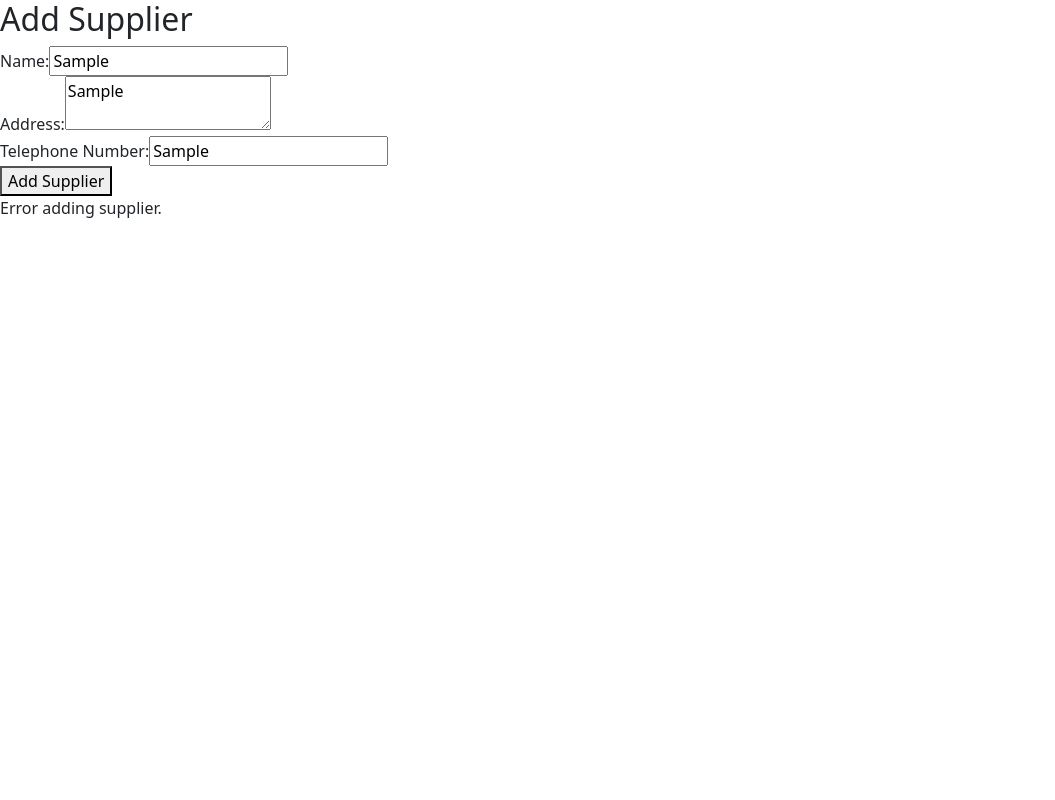
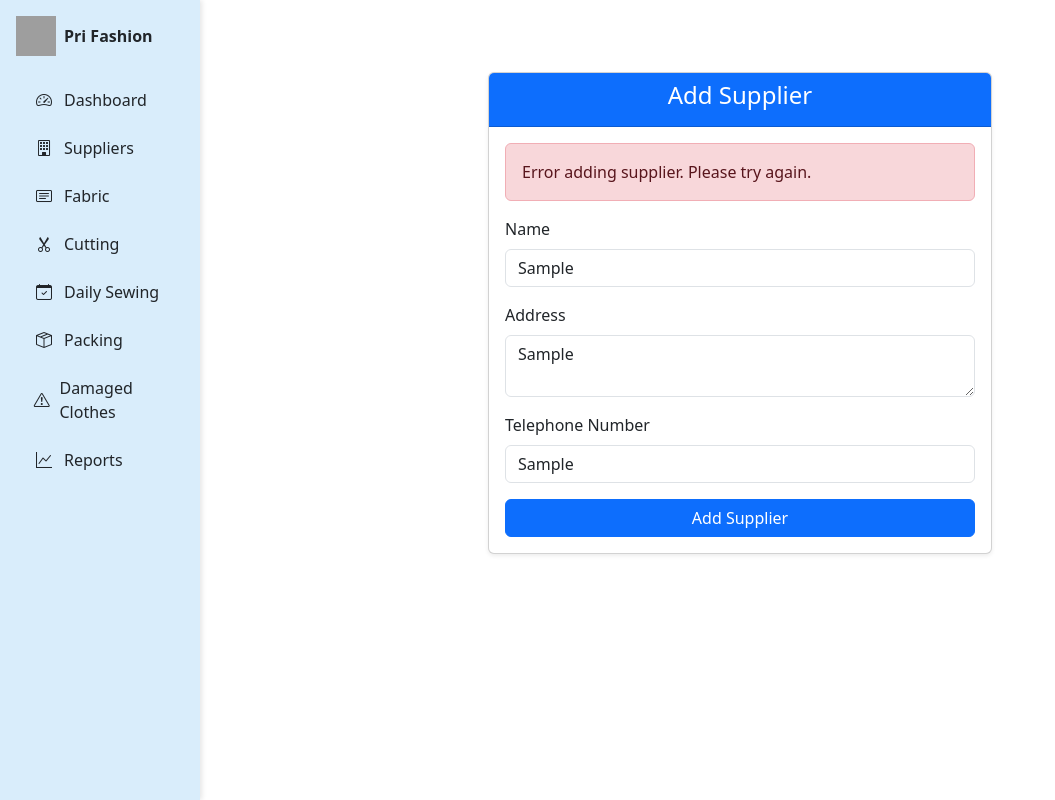
Before and after one commit to tashidu/Pri_Fashion_, a React (Create React App) app in the folder frontend/: page /addsupplier in a window 1280 px wide. Both pictures are taken after typing "Sample", "Sample", "Sample" into the empty fields and a click on the button "Add Supplier". Shown: the whole page, without its empty margins (0-1055 px from the left). Built offline with nearby package versions, Linux system fonts and the light colour scheme; no server answers; grey boxes are pictures that could not be loaded.

Commit message:
inventory manager dashboard

```diff
--- a/frontend/package.json
+++ b/frontend/package.json
@@ -3,6 +3,7 @@
   "version": "0.1.0",
   "private": true,
   "dependencies": {
+    "@shadcn/ui": "^0.0.4",
     "@testing-library/dom": "^10.4.0",
     "@testing-library/jest-dom": "^6.6.3",
     "@testing-library/react": "^16.2.0",
@@ -10,7 +11,9 @@
     "axios": "^1.8.2",
     "bootstrap": "^5.3.3",
     "bootstrap-icons": "^1.11.3",
+    "lucide-react": "^0.484.0",
     "react": "^19.0.0",
+    "react-bootstrap": "^2.10.9",
     "react-dom": "^19.0.0",
     "react-icons": "^5.5.0",
     "react-router-dom": "^7.3.0",
--- /dev/null
+++ b/frontend/src/components/InventoryManagerNavBar.js
@@ -0,0 +1,130 @@
+import React, { useState, useEffect } from "react";
+import { Outlet, Link } from "react-router-dom";
+import "bootstrap/dist/css/bootstrap.min.css";
+import "bootstrap-icons/font/bootstrap-icons.css";
+
+function InventoryManagerNavBar() {
+  // Set sidebar to open if window width >= 768px; otherwise, minimized.
+  const [isSidebarOpen, setIsSidebarOpen] = useState(window.innerWidth >= 768);
+
+  useEffect(() => {
+    const handleResize = () => {
+      if (window.innerWidth < 768) {
+        setIsSidebarOpen(false);
+      } else {
+        setIsSidebarOpen(true);
+      }
+    };
+
+    window.addEventListener("resize", handleResize);
+    return () => window.removeEventListener("resize", handleResize);
+  }, []);
+
+  return (
+    <div className="d-flex">
+      {/* Sidebar */}
+      <div
+        className={`text-dark p-3 ${isSidebarOpen ? "sidebar-open" : "sidebar-closed"}`}
+        style={{
+          height: "100vh",
+          width: isSidebarOpen ? "200px" : "60px",
+          position: "fixed",
+          top: "0",
+          left: "0",
+          paddingTop: "20px",
+          backgroundColor: "#D9EDFB",
+          transition: "width 0.3s ease",
+          boxShadow: "2px 0 5px rgba(0, 0, 0, 0.1)",
+          overflowX: "hidden",
+          zIndex: 1000,
+        }}
+      >
+        {/* Brand logo and name */}
+        <div className="d-flex align-items-center mb-4">
+          <img
+            src="/logo.jpg"
+            alt="Pri Fashion Logo"
+            className="me-2"
+            style={{ width: "40px", height: "40px" }}
+          />
+          {isSidebarOpen && <span className="fw-bold">Pri Fashion</span>}
+        </div>
+
+        {/* Navigation items */}
+        <ul className="nav flex-column">
+          <li className="nav-item mb-2">
+            <Link className="nav-link d-flex align-items-center text-dark" to="/inventory-dashboard">
+              <div className="me-2 text-center" style={{ width: "24px" }}>
+                <i className="bi bi-speedometer2"></i>
+              </div>
+              {isSidebarOpen && <span>Dashboard</span>}
+            </Link>
+          </li>
+          <li className="nav-item mb-2">
+            <Link className="nav-link d-flex align-items-center text-dark" to="/addsupplier">
+              <div className="me-2 text-center" style={{ width: "24px" }}>
+                <i className="bi bi-building"></i>
+              </div>
+              {isSidebarOpen && <span>Suppliers</span>}
+            </Link>
+          </li>
+          <li className="nav-item mb-2">
+            <Link className="nav-link d-flex align-items-center text-dark" to="/addfabric">
+              <div className="me-2 text-center" style={{ width: "24px" }}>
+                <i className="bi bi-card-text"></i>
+              </div>
+              {isSidebarOpen && <span>Fabric</span>}
+            </Link>
+          </li>
+          <li className="nav-item mb-2">
+            <Link className="nav-link d-flex align-items-center text-dark" to="/addcutting">
+              <div className="me-2 text-center" style={{ width: "24px" }}>
+                <i className="bi bi-scissors"></i>
+              </div>
+              {isSidebarOpen && <span>Cutting</span>}
+            </Link>
+          </li>
+          <li className="nav-item mb-2">
+            <Link className="nav-link d-flex align-items-center text-dark" to="/adddailysewing">
+              <div className="me-2 text-center" style={{ width: "24px" }}>
+                <i className="bi bi-calendar-check"></i>
+              </div>
+              {isSidebarOpen && <span>Daily Sewing</span>}
+            </Link>
+          </li>
+          <li className="nav-item mb-2">
+            <Link className="nav-link d-flex align-items-center text-dark" to="/packing">
+              <div className="me-2 text-center" style={{ width: "24px" }}>
+                <i className="bi bi-box-seam"></i>
+              </div>
+              {isSidebarOpen && <span>Packing</span>}
+            </Link>
+          </li>
+          <li className="nav-item mb-2">
+            <Link className="nav-link d-flex align-items-center text-dark" to="/damaged-clothes">
+              <div className="me-2 text-center" style={{ width: "24px" }}>
+                <i className="bi bi-exclamation-triangle"></i>
+              </div>
+              {isSidebarOpen && <span>Damaged Clothes</span>}
+            </Link>
+          </li>
+          <li className="nav-item mb-2">
+            <Link className="nav-link d-flex align-items-center text-dark" to="/inventory-reports">
+              <div className="me-2 text-center" style={{ width: "24px" }}>
+                <i className="bi bi-graph-up"></i>
+              </div>
+              {isSidebarOpen && <span>Reports</span>}
+            </Link>
+          </li>
+        </ul>
+      </div>
+
+      {/* Main content area to render nested routes */}
+      <div className={`main-content ${isSidebarOpen ? "sidebar-open" : "sidebar-closed"}`} style={{ marginLeft: isSidebarOpen ? "200px" : "60px", width: "100%" }}>
+        <Outlet />
+      </div>
+    </div>
+  );
+}
+
+export default InventoryManagerNavBar;
--- a/frontend/src/pages/AddCutting.js
+++ b/frontend/src/pages/AddCutting.js
@@ -1,6 +1,7 @@
 import React, { useState, useEffect } from 'react';
 import axios from 'axios';
 import Select from 'react-select';
+import InventoryManagerNavBar from "../components/InventoryManagerNavBar";
 
 const AddCuttingRecord = () => {
   // Overall cutting record fields
@@ -235,6 +236,9 @@ const AddCuttingRecord = () => {
   };
 
   return (
+    <>
+     <InventoryManagerNavBar/>
+
     <div style={formStyles.container}>
       <h2 style={formStyles.header}>Add Cutting Record</h2>
 
@@ -428,6 +432,7 @@ const AddCuttingRecord = () => {
         </div>
       </form>
     </div>
+    </>
   );
 };
 
--- a/frontend/src/pages/AddDailySewingRecord.js
+++ b/frontend/src/pages/AddDailySewingRecord.js
@@ -1,5 +1,7 @@
 import React, { useState, useEffect } from 'react';
 import axios from 'axios';
+import InventoryManagerNavBar from "../components/InventoryManagerNavBar";
+
 
 const AddDailySewingRecord = () => {
   // Dropdown states
@@ -92,6 +94,9 @@ const AddDailySewingRecord = () => {
   };
 
   return (
+    <>
+     <InventoryManagerNavBar/>
+
     <div style={{ maxWidth: "600px", margin: "0 auto", padding: "20px" }}>
       <h2>Add Daily Sewing Record</h2>
       {message && <p>{message}</p>}
@@ -202,6 +207,7 @@ const AddDailySewingRecord = () => {
         </button>
       </form>
     </div>
+    </>
   );
 };
 
--- a/frontend/src/pages/AddFabric.js
+++ b/frontend/src/pages/AddFabric.js
@@ -1,88 +1,82 @@
 import React, { useState, useEffect } from "react";
 import axios from "axios";
 import Select from "react-select";
-import { FaPlus, FaTrash } from "react-icons/fa"; // optional icons for plus/trash
+import { FaPlus, FaTrash } from "react-icons/fa";
+import { Container, Row, Col, Form, Button, Card, Alert } from 'react-bootstrap';
+import 'bootstrap/dist/css/bootstrap.min.css';
+import InventoryManagerNavBar from "../components/InventoryManagerNavBar";
 
 const AddFabric = () => {
-  // Shared fields (FabricDefinition)
+  // State variables
   const [fabricName, setFabricName] = useState("");
   const [selectedSupplier, setSelectedSupplier] = useState(null);
   const [dateAdded, setDateAdded] = useState("");
-
-  // Variants (FabricVariant) array
-  const [variants, setVariants] = useState([
-    { color: "#000000", totalYard: "", pricePerYard: "" },
-  ]);
-
-  // Suppliers list for dropdown
+  const [variants, setVariants] = useState([{ color: "#000000", totalYard: "", pricePerYard: "" }]);
   const [suppliers, setSuppliers] = useState([]);
   const [message, setMessage] = useState("");
+  const [isSubmitting, setIsSubmitting] = useState(false);
 
-  // Fetch suppliers on component mount
+  // Fetch suppliers
   useEffect(() => {
-    axios
-      .get("http://localhost:8000/api/suppliers/")
+    axios.get("http://localhost:8000/api/suppliers/")
       .then((response) => {
-        console.log("API suppliers response:", response.data); // Debug log
         const supplierOptions = response.data.map((sup) => ({
-          value: sup.supplier_id, // Make sure this matches your API response field
-          label: sup.name,        // Ensure this is the correct field for the supplier name
+          value: sup.supplier_id,
+          label: sup.name,
         }));
         setSuppliers(supplierOptions);
       })
       .catch((error) => {
         console.error("Error fetching suppliers:", error);
+        setMessage("Failed to load suppliers");
       });
   }, []);
 
-
-  // Add a new variant row
+  // Handle adding a variant
   const handleAddVariant = () => {
-    setVariants([
-      ...variants,
-      { color: "#000000", totalYard: "", pricePerYard: "" },
-    ]);
+    setVariants([...variants, { color: "#000000", totalYard: "", pricePerYard: "" }]);
   };
 
-  // Remove a variant row by index
+  // Handle removing a variant
   const handleRemoveVariant = (index) => {
     const updated = variants.filter((_, i) => i !== index);
     setVariants(updated);
   };
 
-  // Update a field within a variant
+  // Handle variant input changes
   const handleVariantChange = (index, field, value) => {
     const updated = [...variants];
     updated[index][field] = value;
     setVariants(updated);
   };
 
-  // Submit the form
+  // Submit handler
   const handleSubmit = async (e) => {
     e.preventDefault();
     setMessage("");
+    setIsSubmitting(true);
 
     if (!selectedSupplier) {
       setMessage("Please select a supplier.");
+      setIsSubmitting(false);
       return;
     }
     if (!fabricName || !dateAdded) {
       setMessage("Please fill out Fabric Name and Date.");
+      setIsSubmitting(false);
       return;
     }
 
     try {
-      // 1) Create the FabricDefinition
       const defResponse = await axios.post("http://localhost:8000/api/fabric-definitions/", {
         fabric_name: fabricName,
-        supplier: selectedSupplier.value, // send supplier ID
+        supplier: selectedSupplier.value,
         date_added: dateAdded,
       });
 
       if (defResponse.status === 201) {
         const definitionId = defResponse.data.id;
 
-        // 2) Create each FabricVariant
         for (let variant of variants) {
           await axios.post("http://localhost:8000/api/fabric-variants/", {
             fabric_definition: definitionId,
@@ -93,7 +87,6 @@ const AddFabric = () => {
         }
 
         setMessage("Fabric and variants created successfully!");
-        // Reset the form
         setFabricName("");
         setSelectedSupplier(null);
         setDateAdded("");
@@ -102,30 +95,43 @@ const AddFabric = () => {
     } catch (error) {
       console.error("Error creating fabric or variants:", error);
       setMessage("Error creating fabric or variants.");
+    } finally {
+      setIsSubmitting(false);
     }
   };
 
   return (
-    <div style={{ maxWidth: "600px", margin: "0 auto" }}>
-      <h2 style={{ textAlign: "center", marginBottom: "1rem" }}>Add Fabric</h2>
-      {message && <p style={{ color: "red" }}>{message}</p>}
+    <>
+    <InventoryManagerNavBar/>
+    <div className="main-content">
+    <Container className="add-fabric-container" style={{ padding: '2rem 0', backgroundColor: '#f4f6f9' }}>
+      <Row className="justify-content-center">
+        <Col md={8} lg={6}>
+          <Card className="shadow-sm" style={{ animation: 'fadeIn 1s' }}>
+            <Card.Header as="h2" className="text-center bg-primary text-white">
+              Add Fabric
+            </Card.Header>
+            <Card.Body>
+              {message && (
+                <Alert variant={message.includes("successfully") ? "success" : "danger"} style={{ animation: 'bounceIn 1s' }}>
+                  {message}
+                </Alert>
+              )}
 
-      <form onSubmit={handleSubmit}>
-        {/* Fabric Name */}
-        <div style={{ marginBottom: "1rem" }}>
-          <label>Fabric Name</label>
-          <input
+              <Form onSubmit={handleSubmit}>
+                <Form.Group className="mb-3">
+                  <Form.Label>Fabric Name</Form.Label>
+                  <Form.Control
                     type="text"
                     value={fabricName}
                     onChange={(e) => setFabricName(e.target.value)}
                     required
-            style={{ width: "100%" }}
+                    placeholder="Enter fabric name"
                   />
-        </div>
+                </Form.Group>
 
-        {/* Supplier Dropdown */}
-        <div style={{ marginBottom: "1rem" }}>
-          <label>Supplier</label>
+                <Form.Group className="mb-3">
+                  <Form.Label>Supplier</Form.Label>
                   <Select
                     options={suppliers}
                     value={selectedSupplier}
@@ -133,125 +139,95 @@ const AddFabric = () => {
                     placeholder="Select a supplier..."
                     isSearchable
                   />
-        </div>
+                </Form.Group>
 
-        {/* Date Added */}
-        <div style={{ marginBottom: "1rem" }}>
-          <label>Date Added</label>
-          <input
+                <Form.Group className="mb-3">
+                  <Form.Label>Date Added</Form.Label>
+                  <Form.Control
                     type="date"
                     value={dateAdded}
                     onChange={(e) => setDateAdded(e.target.value)}
                     required
-            style={{ width: "100%" }}
                   />
-        </div>
+                </Form.Group>
 
-        {/* Variants Section */}
-        <div>
-          <h4>Variants</h4>
+                <Card className="mb-3 variant-container" style={{ backgroundColor: '#f8f9fa', border: '1px solid #dee2e6' }}>
+                  <Card.Header>Variants</Card.Header>
+                  <Card.Body>
                     {variants.map((variant, index) => (
-            <div
-              key={index}
-              style={{
-                border: "1px solid #ccc",
-                padding: "1rem",
-                marginBottom: "1rem",
-                position: "relative",
-              }}
-            >
-              {/* Color */}
-              <div style={{ marginBottom: "0.5rem" }}>
-                <label>Color</label>
-                <input
+                      <Card key={index} className="mb-3 variant-card" style={{ transition: 'all 0.3s ease' }}>
+                        <Card.Body>
+                          <Row>
+                            <Col md={4}>
+                              <Form.Group>
+                                <Form.Label>Color</Form.Label>
+                                <Form.Control
                                   type="color"
                                   value={variant.color}
                                   onChange={(e) => handleVariantChange(index, "color", e.target.value)}
-                  style={{ marginLeft: "1rem" }}
                                 />
-              </div>
+                              </Form.Group>
+                            </Col>
 
-              {/* Total Yard */}
-              <div style={{ marginBottom: "0.5rem" }}>
-                <label>Total Yard</label>
-                <input
+                            <Col md={4}>
+                              <Form.Group>
+                                <Form.Label>Total Yard</Form.Label>
+                                <Form.Control
                                   type="number"
                                   value={variant.totalYard}
                                   onChange={(e) => handleVariantChange(index, "totalYard", e.target.value)}
-                  style={{ marginLeft: "1rem" }}
+                                  placeholder="Yards"
                                 />
-              </div>
+                              </Form.Group>
+                            </Col>
 
-              {/* Price per Yard */}
-              <div style={{ marginBottom: "0.5rem" }}>
-                <label>Price per Yard</label>
-                <input
+                            <Col md={4}>
+                              <Form.Group>
+                                <Form.Label>Price per Yard</Form.Label>
+                                <Form.Control
                                   type="number"
                                   value={variant.pricePerYard}
                                   onChange={(e) => handleVariantChange(index, "pricePerYard", e.target.value)}
-                  style={{ marginLeft: "1rem" }}
+                                  placeholder="Price"
                                 />
-              </div>
+                              </Form.Group>
+                            </Col>
+                          </Row>
 
-              {/* Remove Button */}
                           {variants.length > 1 && (
-                <button
-                  type="button"
+                            <Button
+                              variant="danger"
                               onClick={() => handleRemoveVariant(index)}
-                  style={{
-                    position: "absolute",
-                    top: "1rem",
-                    right: "1rem",
-                    backgroundColor: "#dc3545",
-                    color: "#fff",
-                    border: "none",
-                    padding: "0.3rem 0.6rem",
-                    cursor: "pointer",
-                  }}
+                              className="position-absolute top-0 end-0 m-2"
                             >
                               <FaTrash />
-                </button>
+                            </Button>
                           )}
-            </div>
+                        </Card.Body>
+                      </Card>
                     ))}
 
-          {/* Add Variant Button */}
-          <button
-            type="button"
+                    <Button
+                      variant="primary"
                       onClick={handleAddVariant}
-            style={{
-              display: "inline-flex",
-              alignItems: "center",
-              gap: "0.3rem",
-              backgroundColor: "#0d6efd",
-              color: "#fff",
-              border: "none",
-              padding: "0.5rem 1rem",
-              cursor: "pointer",
-            }}
+                      className="d-flex align-items-center gap-2"
                     >
-            <FaPlus />
-            Add Variant
-          </button>
+                      <FaPlus /> Add Variant
+                    </Button>
+                  </Card.Body>
+                </Card>
+
+                <Button type="submit" variant="success" disabled={isSubmitting} className="w-100">
+                  {isSubmitting ? 'Submitting...' : 'Submit'}
+                </Button>
+              </Form>
+            </Card.Body>
+          </Card>
+        </Col>
+      </Row>
+    </Container>
     </div>
-
-        {/* Submit Button */}
-        <div style={{ marginTop: "1rem" }}>
-          <button
-            type="submit"
-            style={{
-              backgroundColor: "#198754",
-              color: "#fff",
-              border: "none",
-              padding: "0.6rem 1.2rem",
-              cursor: "pointer",
-            }}
-          >
-            Submit
-          </button>
-        </div>
-      </form>
-    </div>
+    </>
   );
 };
 
--- a/frontend/src/pages/AddSupplier.js
+++ b/frontend/src/pages/AddSupplier.js
@@ -1,77 +1,87 @@
 import React, { useState } from 'react';
 import axios from 'axios';
+import InventoryManagerNavBar from '../components/InventoryManagerNavBar';
+import 'bootstrap/dist/css/bootstrap.min.css';
 
 const AddSupplier = () => {
-    // State to hold the form input values
     const [name, setName] = useState('');
     const [address, setAddress] = useState('');
     const [telNo, setTelNo] = useState('');
+    const [message, setMessage] = useState('');
+    const [error, setError] = useState('');
 
-    // State to handle form submission response
-    const [message, setMessage] = useState('');
-
-    // Handle form submission
     const handleSubmit = async (e) => {
         e.preventDefault();
+        setMessage('');
+        setError('');
 
-        // Prepare the data to send
-        const supplierData = {
-            name: name,
-            address: address,
-            tel_no: telNo,
-        };
+        const supplierData = { name, address, tel_no: telNo };
 
         try {
-            // API call to backend to create a new supplier
             const response = await axios.post('http://localhost:8000/api/addsuppliers/', supplierData);
-
-            // On success, display a success message
             if (response.status === 201) {
                 setMessage('Supplier added successfully!');
+                setName('');
+                setAddress('');
+                setTelNo('');
             }
         } catch (error) {
-            // Handle errors
-            setMessage('Error adding supplier.');
+            setError('Error adding supplier. Please try again.');
             console.error(error);
         }
     };
 
     return (
-        <div>
-            <h2>Add Supplier</h2>
+        <>
+            <InventoryManagerNavBar />
+            <div className="main-content">
+                <div className='row justify-content-center'>
+                    <div className='col-md-6'>
+                        <div className='card shadow-sm'>
+                            <div className='card-header bg-primary text-white text-center'>
+                                <h4>Add Supplier</h4>
+                            </div>
+                            <div className='card-body'>
+                                {message && <div className='alert alert-success'>{message}</div>}
+                                {error && <div className='alert alert-danger'>{error}</div>}
                                 <form onSubmit={handleSubmit}>
-                <div>
-                    <label>Name:</label>
+                                    <div className='mb-3'>
+                                        <label className='form-label'>Name</label>
                                         <input
-                        type="text"
+                                            type='text'
+                                            className='form-control'
                                             value={name}
                                             onChange={(e) => setName(e.target.value)}
                                             required
                                         />
                                     </div>
-                <div>
-                    <label>Address:</label>
+                                    <div className='mb-3'>
+                                        <label className='form-label'>Address</label>
                                         <textarea
+                                            className='form-control'
                                             value={address}
                                             onChange={(e) => setAddress(e.target.value)}
                                             required
                                         />
                                     </div>
-                <div>
-                    <label>Telephone Number:</label>
+                                    <div className='mb-3'>
+                                        <label className='form-label'>Telephone Number</label>
                                         <input
-                        type="text"
+                                            type='text'
+                                            className='form-control'
                                             value={telNo}
                                             onChange={(e) => setTelNo(e.target.value)}
                                             required
                                         />
                                     </div>
-                <button type="submit">Add Supplier</button>
+                                    <button type='submit' className='btn btn-primary w-100'>Add Supplier</button>
                                 </form>
-
-            {/* Display success or error message */}
-            {message && <p>{message}</p>}
                             </div>
+                        </div>
+                    </div>
+                </div>
+            </div>
+        </>
     );
 };
 
```
Also changed, not shown: frontend/src/pages/InventoryDashboard.js (+7 -1 lines), 1 other file (tests, documents, lock files or other folders). Lines whose indentation alone changed are shown as unchanged.
